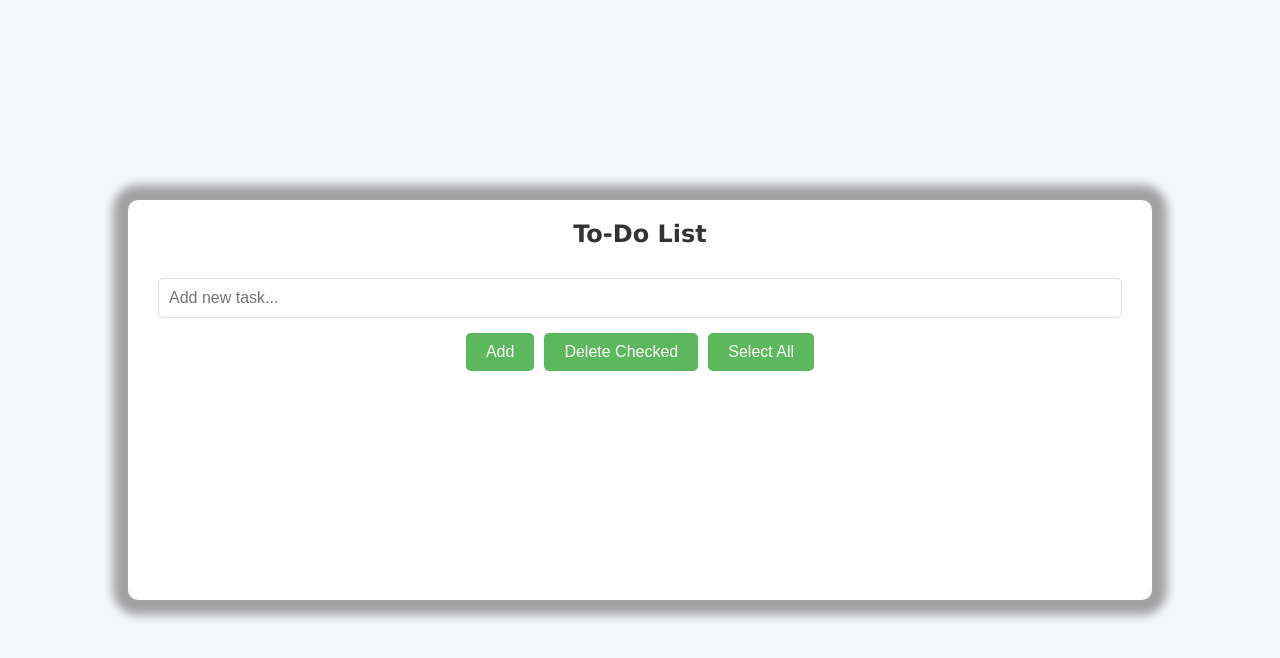
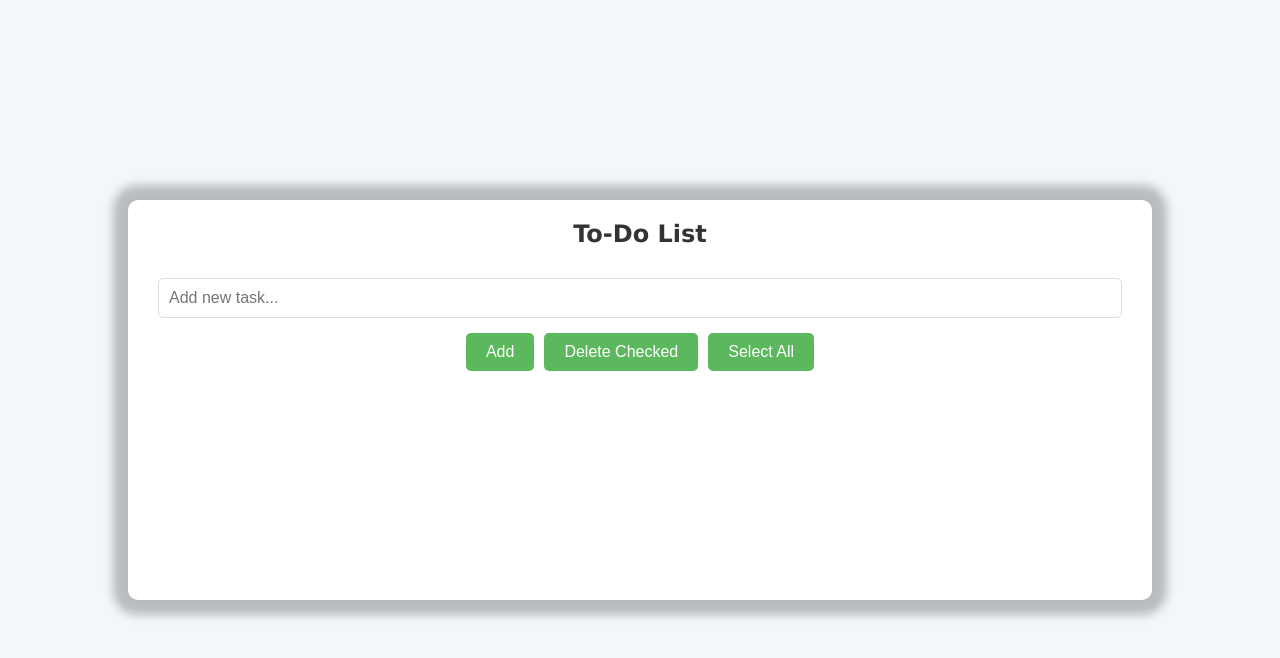
Before and after one commit to prantikg96/prantikg96.githib.io, a plain HTML site: page index.html in a window 1280 px wide. In both pictures the pointer is over the element 640 px from the left and 400 px from the top of the page. Drawn offline with Linux system fonts and the light colour scheme.

Commit message:
added div hover

```diff
--- a/css/style.css
+++ b/css/style.css
@@ -27,6 +27,10 @@ body{
     display: flex;
     flex-direction: column;
     align-items: center;
+}
+
+.container:hover{
+    box-shadow: 0 0 10px 15px rgba(70, 80, 90, 0.356);
 }
 
 h1{
```
